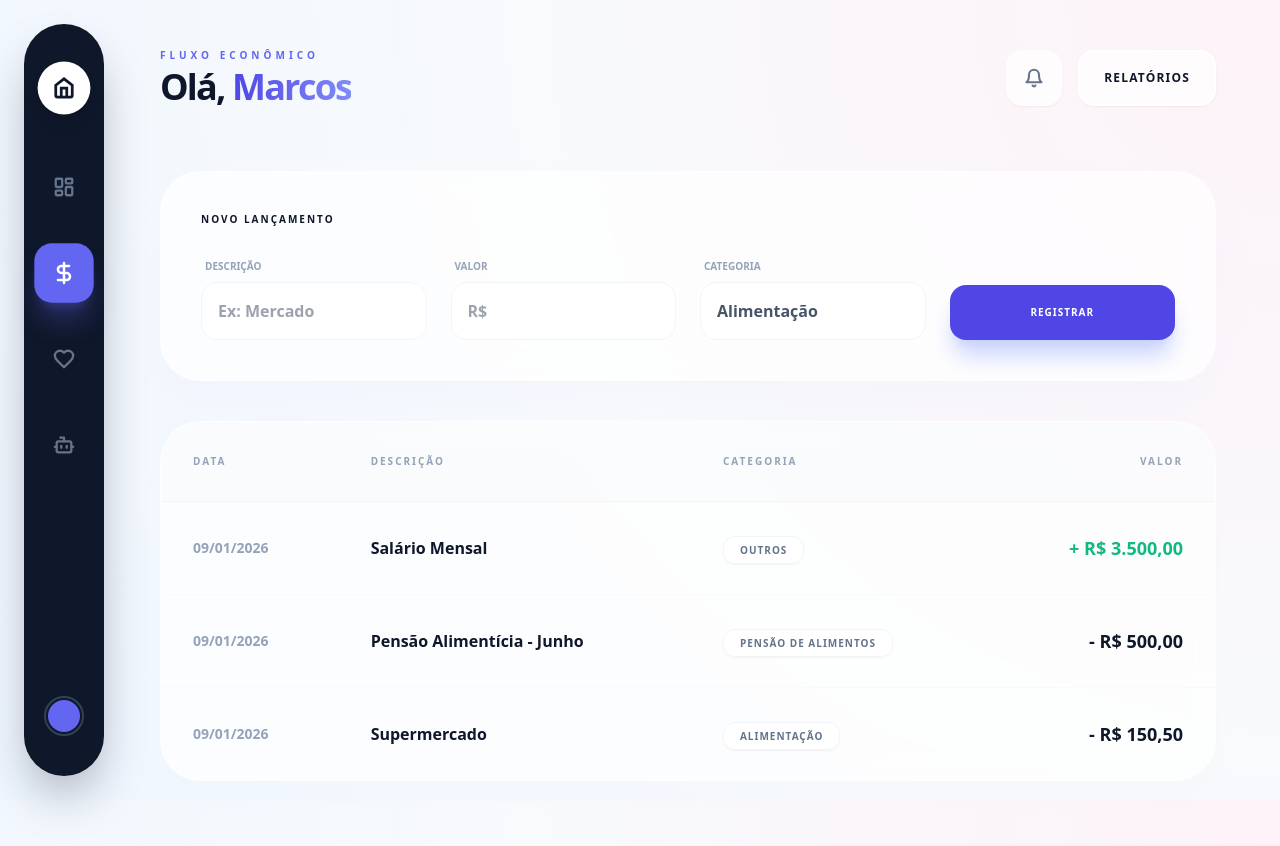
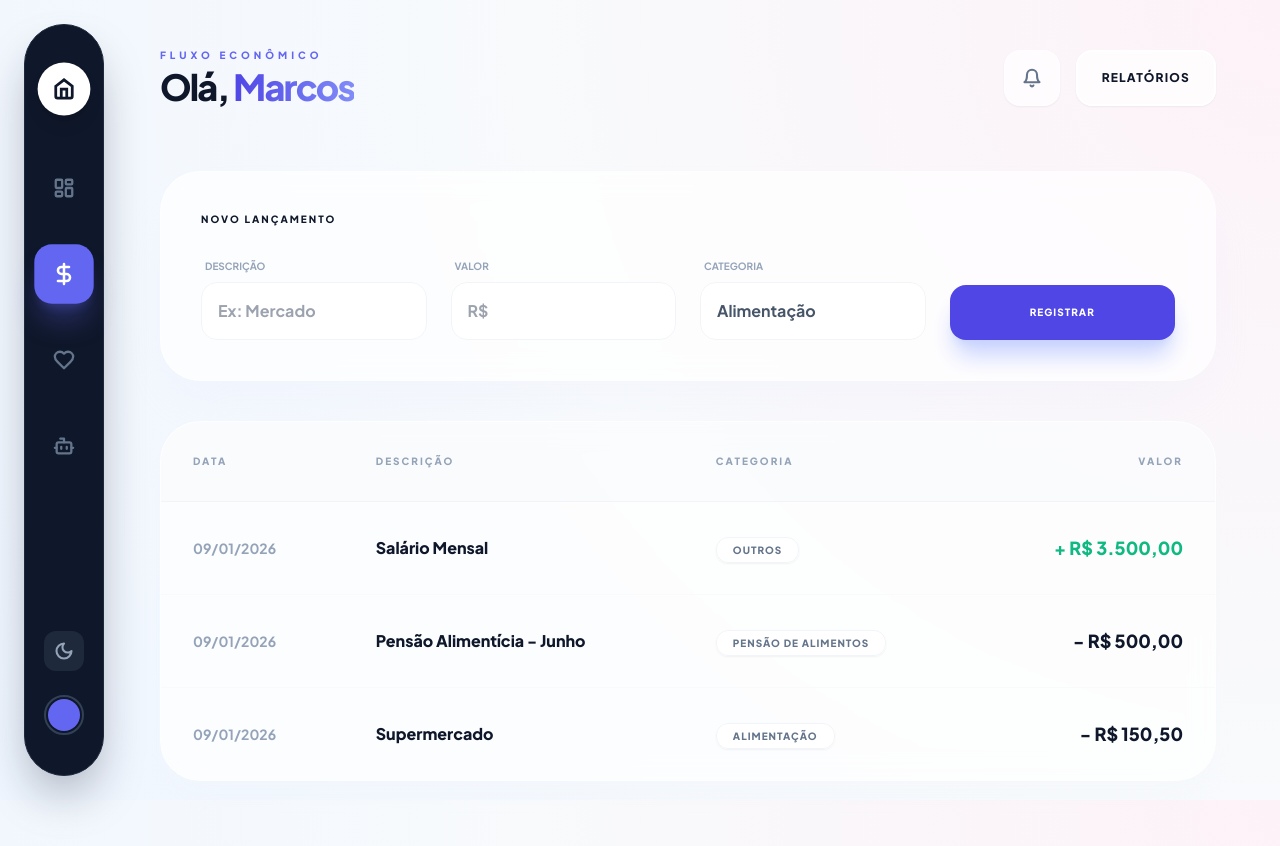
Before and after one commit to rafaelportalconcursos-alt/Finan-as-Familiares-e-Coparentalidade, a React (Vite) app: page / in a window 1280 px wide. Both pictures are taken after a click on the button 64 px from the left and 273 px from the top of the page. Shown: the top 846 px of the page. Built offline with nearby package versions, Linux system fonts and the light colour scheme.

Commit message:
feat: Implement dark mode and UI enhancements
Integrates a dark mode toggle and applies it across the application. This commit also includes several UI improvements such as updated fonts, refined styling for the coparenting module, and subtle animations to enhance user experience.

```diff
--- a/App.tsx
+++ b/App.tsx
@@ -9,11 +9,14 @@ import { GeminiService } from './services/geminiService';
 const App: React.FC = () => {
   const [state, setState] = useState<AppState>(INITIAL_STATE);
   const [activeTab, setActiveTab] = useState<'dashboard' | 'finance' | 'coparenting' | 'ai'>('dashboard');
+  const [theme, setTheme] = useState<'light' | 'dark'>(() => {
+    return (localStorage.getItem('theme') as 'light' | 'dark') || 'light';
+  });
   const [chatInput, setChatInput] = useState('');
   const [chatMessages, setChatMessages] = useState<{ role: 'user' | 'assistant', content: string }[]>([]);
   const [isLoading, setIsLoading] = useState(false);
 
-  // Persistence
+  // Persistence and Theme sync
   useEffect(() => {
     const saved = localStorage.getItem('family_finance_modern_v1');
     if (saved) {
@@ -28,6 +31,18 @@ const App: React.FC = () => {
   useEffect(() => {
     localStorage.setItem('family_finance_modern_v1', JSON.stringify(state));
   }, [state]);
+
+  useEffect(() => {
+    const root = window.document.documentElement;
+    if (theme === 'dark') {
+      root.classList.add('dark');
+    } else {
+      root.classList.remove('dark');
+    }
+    localStorage.setItem('theme', theme);
+  }, [theme]);
+
+  const toggleTheme = () => setTheme(prev => prev === 'light' ? 'dark' : 'light');
 
   const addTransaction = (t: Omit<Transaction, 'id'>) => {
     const newTransaction = { ...t, id: Math.random().toString(36).substr(2, 9) };
@@ -72,9 +87,9 @@ const App: React.FC = () => {
     .sort((a, b) => new Date(a.date).getTime() - new Date(b.date).getTime())[0]?.date || null;
 
   return (
-    <div className="min-h-screen pb-24 md:pb-0 md:pl-24 bg-transparent flex flex-col font-sans">
+    <div className="min-h-screen pb-24 md:pb-0 md:pl-24 flex flex-col font-sans transition-colors duration-500">
       {/* Dynamic Floating Sidebar */}
-      <aside className="fixed left-6 top-6 bottom-6 w-20 bg-slate-900 rounded-[2.5rem] flex flex-col items-center py-10 z-50 hidden md:flex shadow-2xl shadow-slate-900/40">
+      <aside className="fixed left-6 top-6 bottom-6 w-20 bg-slate-900 dark:bg-slate-950 rounded-[2.5rem] flex flex-col items-center py-10 z-50 hidden md:flex shadow-2xl shadow-slate-900/40 border border-slate-800">
         <div className="w-12 h-12 bg-white rounded-full flex items-center justify-center text-slate-900 font-black mb-12 shadow-lg scale-110">
           <svg width="20" height="20" viewBox="0 0 24 24" fill="none" stroke="currentColor" strokeWidth="3"><path d="M3 9l9-7 9 7v11a2 2 0 0 1-2 2H5a2 2 0 0 1-2-2z"/><polyline points="9 22 9 12 15 12 15 22"/></svg>
         </div>
@@ -86,7 +101,13 @@ const App: React.FC = () => {
           <NavIcon active={activeTab === 'ai'} onClick={() => setActiveTab('ai')} icon={<AiIcon />} />
         </nav>
 
-        <div className="mt-auto">
+        <div className="mt-auto flex flex-col gap-6">
+           <button
+             onClick={toggleTheme}
+             className="w-10 h-10 rounded-xl bg-slate-800 text-slate-400 hover:text-indigo-400 transition-colors flex items-center justify-center"
+           >
+             {theme === 'light' ? <MoonIcon /> : <SunIcon />}
+           </button>
            <div className="w-10 h-10 rounded-full border-2 border-slate-700 p-0.5 overflow-hidden">
               <div className="w-full h-full bg-indigo-500 rounded-full"></div>
            </div>
@@ -97,21 +118,27 @@ const App: React.FC = () => {
       <main className="flex-1 px-6 md:px-16 pt-12 pb-24 max-w-7xl mx-auto w-full">
         <header className="mb-16 flex justify-between items-center">
           <div className="space-y-1">
-            <h2 className="text-[10px] font-black uppercase tracking-[0.4em] text-indigo-500">
+            <h2 className="text-[10px] font-black uppercase tracking-[0.4em] text-indigo-500 dark:text-indigo-400">
                {activeTab === 'dashboard' && 'Panorama Geral'}
                {activeTab === 'finance' && 'Fluxo Econômico'}
                {activeTab === 'coparenting' && 'Centro de Coparentalidade'}
                {activeTab === 'ai' && 'Assistência Inteligente'}
             </h2>
-            <h1 className="text-4xl font-black text-slate-900 tracking-tighter">
+            <h1 className="text-4xl font-black text-slate-900 dark:text-white tracking-tighter transition-colors">
               Olá, <span className="text-transparent bg-clip-text bg-gradient-to-r from-indigo-600 to-indigo-400">Marcos</span>
             </h1>
           </div>
           <div className="flex gap-4">
-             <button className="w-14 h-14 glass rounded-2xl flex items-center justify-center text-slate-500 shadow-sm hover:scale-105 transition active:scale-95">
+             <button
+               onClick={toggleTheme}
+               className="md:hidden w-14 h-14 glass rounded-2xl flex items-center justify-center text-slate-500 dark:text-slate-300 shadow-sm transition-all active:scale-95"
+             >
+               {theme === 'light' ? <MoonIcon /> : <SunIcon />}
+             </button>
+             <button className="w-14 h-14 glass rounded-2xl flex items-center justify-center text-slate-500 dark:text-slate-300 shadow-sm hover:scale-105 transition active:scale-95">
                <BellIcon />
              </button>
-             <button className="hidden md:flex items-center gap-3 px-6 glass rounded-2xl font-black text-xs uppercase tracking-widest text-slate-900 border-2 border-white hover:bg-white transition shadow-sm">
+             <button className="hidden md:flex items-center gap-3 px-6 glass rounded-2xl font-black text-xs uppercase tracking-widest text-slate-900 dark:text-white border-2 border-white dark:border-slate-800 hover:bg-white dark:hover:bg-slate-800 transition shadow-sm">
                 Relatórios
              </button>
           </div>
@@ -128,20 +155,20 @@ const App: React.FC = () => {
 
         {activeTab === 'finance' && (
           <div className="space-y-10 animate-in slide-in-from-bottom-8 duration-700">
-            <div className="glass p-10 rounded-[2.5rem] shadow-2xl shadow-indigo-100/20">
-              <h3 className="font-black text-slate-900 uppercase tracking-[0.2em] text-[10px] mb-8">Novo Lançamento</h3>
+            <div className="glass p-10 rounded-[2.5rem] shadow-2xl shadow-indigo-100/20 dark:shadow-none border border-white/40 dark:border-slate-800">
+              <h3 className="font-black text-slate-900 dark:text-slate-100 uppercase tracking-[0.2em] text-[10px] mb-8">Novo Lançamento</h3>
               <div className="grid grid-cols-1 md:grid-cols-4 gap-6">
                 <div className="flex flex-col gap-2">
-                  <label className="text-[10px] font-bold text-slate-400 uppercase ml-1">Descrição</label>
-                  <input type="text" placeholder="Ex: Mercado" className="p-4 bg-white border border-slate-100 rounded-2xl focus:ring-4 focus:ring-indigo-50 outline-none font-bold text-slate-800" id="desc" />
+                  <label className="text-[10px] font-bold text-slate-400 dark:text-slate-500 uppercase ml-1">Descrição</label>
+                  <input type="text" placeholder="Ex: Mercado" className="p-4 bg-white dark:bg-slate-800 border border-slate-100 dark:border-slate-700 rounded-2xl focus:ring-4 focus:ring-indigo-50 dark:focus:ring-indigo-900/20 outline-none font-bold text-slate-800 dark:text-white transition-all" id="desc" />
                 </div>
                 <div className="flex flex-col gap-2">
-                  <label className="text-[10px] font-bold text-slate-400 uppercase ml-1">Valor</label>
-                  <input type="number" placeholder="R$" className="p-4 bg-white border border-slate-100 rounded-2xl focus:ring-4 focus:ring-indigo-50 outline-none font-bold text-slate-800" id="val" />
+                  <label className="text-[10px] font-bold text-slate-400 dark:text-slate-500 uppercase ml-1">Valor</label>
+                  <input type="number" placeholder="R$" className="p-4 bg-white dark:bg-slate-800 border border-slate-100 dark:border-slate-700 rounded-2xl focus:ring-4 focus:ring-indigo-50 dark:focus:ring-indigo-900/20 outline-none font-bold text-slate-800 dark:text-white transition-all" id="val" />
                 </div>
                 <div className="flex flex-col gap-2">
-                  <label className="text-[10px] font-bold text-slate-400 uppercase ml-1">Categoria</label>
-                  <select className="p-4 bg-white border border-slate-100 rounded-2xl focus:ring-4 focus:ring-indigo-50 outline-none font-bold text-slate-600 appearance-none" id="cat">
+                  <label className="text-[10px] font-bold text-slate-400 dark:text-slate-500 uppercase ml-1">Categoria</label>
+                  <select className="p-4 bg-white dark:bg-slate-800 border border-slate-100 dark:border-slate-700 rounded-2xl focus:ring-4 focus:ring-indigo-50 dark:focus:ring-indigo-900/20 outline-none font-bold text-slate-600 dark:text-slate-300 appearance-none transition-all" id="cat">
                     {Object.values(Category).map(c => <option key={c} value={c}>{c}</option>)}
                   </select>
                 </div>
@@ -156,33 +183,33 @@ const App: React.FC = () => {
                       (document.getElementById('val') as HTMLInputElement).value = '';
                     }
                   }}
-                  className="bg-indigo-600 text-white font-black uppercase tracking-widest text-[10px] rounded-2xl hover:bg-indigo-700 transition active:scale-95 shadow-xl shadow-indigo-200 mt-auto py-5"
+                  className="bg-indigo-600 text-white font-black uppercase tracking-widest text-[10px] rounded-2xl hover:bg-indigo-700 transition active:scale-95 shadow-xl shadow-indigo-200 dark:shadow-none mt-auto py-5"
                 >
                   Registrar
                 </button>
               </div>
             </div>
 
-            <div className="glass rounded-[2.5rem] shadow-xl shadow-slate-100/20 overflow-hidden">
+            <div className="glass rounded-[2.5rem] shadow-xl shadow-slate-100/20 dark:shadow-none overflow-hidden border border-white/40 dark:border-slate-800">
               <div className="overflow-x-auto">
                 <table className="w-full text-left">
-                  <thead className="bg-slate-50/50 border-b border-slate-100">
+                  <thead className="bg-slate-50/50 dark:bg-slate-800/50 border-b border-slate-100 dark:border-slate-700">
                     <tr>
-                      <th className="p-8 text-[10px] font-black uppercase tracking-[0.2em] text-slate-400">Data</th>
-                      <th className="p-8 text-[10px] font-black uppercase tracking-[0.2em] text-slate-400">Descrição</th>
-                      <th className="p-8 text-[10px] font-black uppercase tracking-[0.2em] text-slate-400">Categoria</th>
-                      <th className="p-8 text-[10px] font-black uppercase tracking-[0.2em] text-slate-400 text-right">Valor</th>
+                      <th className="p-8 text-[10px] font-black uppercase tracking-[0.2em] text-slate-400 dark:text-slate-500">Data</th>
+                      <th className="p-8 text-[10px] font-black uppercase tracking-[0.2em] text-slate-400 dark:text-slate-500">Descrição</th>
+                      <th className="p-8 text-[10px] font-black uppercase tracking-[0.2em] text-slate-400 dark:text-slate-500">Categoria</th>
+                      <th className="p-8 text-[10px] font-black uppercase tracking-[0.2em] text-slate-400 dark:text-slate-500 text-right">Valor</th>
                     </tr>
                   </thead>
-                  <tbody className="divide-y divide-slate-50">
+                  <tbody className="divide-y divide-slate-50 dark:divide-slate-800">
                     {state.transactions.map(t => (
-                      <tr key={t.id} className="hover:bg-indigo-50/30 transition-colors group">
-                        <td className="p-8 text-sm text-slate-400 font-bold">{new Date(t.date).toLocaleDateString('pt-BR')}</td>
-                        <td className="p-8 font-black text-slate-900 group-hover:text-indigo-600 transition-colors">{t.description}</td>
+                      <tr key={t.id} className="hover:bg-indigo-50/30 dark:hover:bg-indigo-900/10 transition-colors group">
+                        <td className="p-8 text-sm text-slate-400 dark:text-slate-500 font-bold">{new Date(t.date).toLocaleDateString('pt-BR')}</td>
+                        <td className="p-8 font-black text-slate-900 dark:text-white group-hover:text-indigo-600 dark:group-hover:text-indigo-400 transition-colors">{t.description}</td>
                         <td className="p-8">
-                          <span className="px-4 py-1.5 bg-white border border-slate-100 rounded-xl text-[10px] font-black uppercase tracking-widest text-slate-500 shadow-sm">{t.category}</span>
+                          <span className="px-4 py-1.5 bg-white dark:bg-slate-800 border border-slate-100 dark:border-slate-700 rounded-xl text-[10px] font-black uppercase tracking-widest text-slate-500 dark:text-slate-400 shadow-sm">{t.category}</span>
                         </td>
-                        <td className={`p-8 font-black text-right text-lg ${t.type === TransactionType.INCOME ? 'text-emerald-500' : 'text-slate-900'}`}>
+                        <td className={`p-8 font-black text-right text-lg ${t.type === TransactionType.INCOME ? 'text-emerald-500' : 'text-slate-900 dark:text-white'}`}>
                           {t.type === TransactionType.INCOME ? '+' : '-'} R$ {t.amount.toLocaleString('pt-BR', { minimumFractionDigits: 2 })}
                         </td>
                       </tr>
@@ -205,17 +232,17 @@ const App: React.FC = () => {
         )}
 
         {activeTab === 'ai' && (
-          <div className="glass rounded-[2.5rem] shadow-2xl shadow-indigo-100/20 h-[750px] flex flex-col overflow-hidden animate-in slide-in-from-right-8 duration-700">
-            <div className="p-8 border-b border-slate-100 flex items-center justify-between bg-white/50">
+          <div className="glass rounded-[2.5rem] shadow-2xl shadow-indigo-100/20 dark:shadow-none h-[750px] flex flex-col overflow-hidden animate-in slide-in-from-right-8 duration-700 border border-white/40 dark:border-slate-800">
+            <div className="p-8 border-b border-slate-100 dark:border-slate-800 flex items-center justify-between bg-white/50 dark:bg-slate-900/50">
               <div className="flex items-center gap-4">
-                <div className="w-14 h-14 bg-indigo-600 rounded-[1.25rem] flex items-center justify-center text-white shadow-xl shadow-indigo-100">
+                <div className="w-14 h-14 bg-indigo-600 rounded-[1.25rem] flex items-center justify-center text-white shadow-xl shadow-indigo-100 dark:shadow-none">
                   <AiIcon />
                 </div>
                 <div>
-                  <h4 className="font-black text-slate-900 uppercase tracking-tight">Concierge Financeiro</h4>
+                  <h4 className="font-black text-slate-900 dark:text-white uppercase tracking-tight">Concierge Financeiro</h4>
                   <div className="flex items-center gap-1.5 mt-1">
                     <div className="w-2 h-2 bg-emerald-500 rounded-full animate-pulse shadow-sm"></div>
-                    <span className="text-[10px] font-black text-slate-400 uppercase tracking-[0.2em]">Consultor Ativo</span>
+                    <span className="text-[10px] font-black text-slate-400 dark:text-slate-500 uppercase tracking-[0.2em]">Consultor Ativo</span>
                   </div>
                 </div>
               </div>
@@ -224,38 +251,38 @@ const App: React.FC = () => {
             <div className="flex-1 overflow-y-auto p-10 space-y-8">
               {chatMessages.length === 0 && (
                 <div className="text-center py-20 space-y-6">
-                  <div className="w-20 h-20 bg-indigo-50 rounded-full flex items-center justify-center mx-auto text-indigo-500 mb-4 animate-bounce">
+                  <div className="w-20 h-20 bg-indigo-50 dark:bg-slate-800 rounded-full flex items-center justify-center mx-auto text-indigo-500 mb-4 animate-bounce">
                     <AiIcon />
                   </div>
-                  <h4 className="font-black text-slate-900 text-3xl tracking-tighter">Como posso organizar <br/>seu dia hoje?</h4>
-                  <p className="text-slate-400 font-medium max-w-sm mx-auto text-sm">Analiso seus gastos com a filha, dou dicas de investimento ou apenas tiro dúvidas rápidas sobre seu saldo.</p>
+                  <h4 className="font-black text-slate-900 dark:text-white text-3xl tracking-tighter">Como posso organizar <br/>seu dia hoje?</h4>
+                  <p className="text-slate-400 dark:text-slate-500 font-medium max-w-sm mx-auto text-sm">Analiso seus gastos com a filha, dou dicas de investimento ou apenas tiro dúvidas rápidas sobre seu saldo.</p>
                 </div>
               )}
               {chatMessages.map((m, i) => (
                 <div key={i} className={`flex ${m.role === 'user' ? 'justify-end' : 'justify-start'}`}>
-                  <div className={`max-w-[70%] p-6 rounded-[2rem] text-sm font-medium leading-relaxed shadow-xl ${m.role === 'user' ? 'bg-indigo-600 text-white rounded-br-none shadow-indigo-100' : 'bg-white text-slate-700 rounded-bl-none border border-slate-100 shadow-slate-100'}`}>
+                  <div className={`max-w-[70%] p-6 rounded-[2rem] text-sm font-medium leading-relaxed shadow-xl ${m.role === 'user' ? 'bg-indigo-600 text-white rounded-br-none shadow-indigo-100' : 'bg-white dark:bg-slate-800 text-slate-700 dark:text-slate-200 rounded-bl-none border border-slate-100 dark:border-slate-700 shadow-slate-100 dark:shadow-none'}`}>
                     {m.content}
                   </div>
                 </div>
               ))}
               {isLoading && (
                 <div className="flex justify-start">
-                  <div className="bg-slate-50 p-6 rounded-[2rem] rounded-bl-none text-indigo-300 font-black tracking-widest text-[10px] uppercase animate-pulse">
+                  <div className="bg-slate-50 dark:bg-slate-800 p-6 rounded-[2rem] rounded-bl-none text-indigo-300 font-black tracking-widest text-[10px] uppercase animate-pulse">
                     Otimizando resposta...
                   </div>
                 </div>
               )}
             </div>
 
-            <form onSubmit={handleChatSubmit} className="p-8 border-t border-slate-100 bg-white/50 flex gap-4">
+            <form onSubmit={handleChatSubmit} className="p-8 border-t border-slate-100 dark:border-slate-800 bg-white/50 dark:bg-slate-900/50 flex gap-4">
               <input
                 type="text"
                 value={chatInput}
                 onChange={(e) => setChatInput(e.target.value)}
                 placeholder="Pergunte sobre seus gastos ou pensão..."
-                className="flex-1 p-5 border-2 border-slate-100 bg-white rounded-2xl focus:border-indigo-500 outline-none font-bold text-slate-700 transition-colors shadow-inner"
+                className="flex-1 p-5 border-2 border-slate-100 dark:border-slate-700 bg-white dark:bg-slate-800 rounded-2xl focus:border-indigo-500 outline-none font-bold text-slate-700 dark:text-white transition-all shadow-inner"
               />
-              <button type="submit" className="bg-slate-900 text-white p-6 rounded-2xl hover:bg-slate-800 transition active:scale-95 shadow-xl shadow-slate-200">
+              <button type="submit" className="bg-slate-900 dark:bg-indigo-600 text-white p-6 rounded-2xl hover:bg-slate-800 dark:hover:bg-indigo-700 transition active:scale-95 shadow-xl shadow-slate-200 dark:shadow-none">
                 <SendIcon />
               </button>
             </form>
@@ -264,7 +291,7 @@ const App: React.FC = () => {
       </main>
 
       {/* Modern Bottom Nav for Mobile */}
-      <nav className="fixed bottom-6 left-6 right-6 h-20 glass rounded-[2rem] flex md:hidden z-50 px-4 items-center shadow-2xl shadow-indigo-200/50">
+      <nav className="fixed bottom-6 left-6 right-6 h-20 glass rounded-[2rem] flex md:hidden z-50 px-4 items-center shadow-2xl shadow-indigo-200/50 border border-white/40 dark:border-slate-800">
         <MobileTab active={activeTab === 'dashboard'} onClick={() => setActiveTab('dashboard')} icon={<DashboardIcon />} />
         <MobileTab active={activeTab === 'finance'} onClick={() => setActiveTab('finance')} icon={<FinanceIcon />} />
         <MobileTab active={activeTab === 'coparenting'} onClick={() => setActiveTab('coparenting')} icon={<ChildIcon />} />
@@ -281,7 +308,7 @@ const NavIcon = ({ active, onClick, icon }: { active: boolean, onClick: () => vo
 );
 
 const MobileTab = ({ active, onClick, icon }: { active: boolean, onClick: () => void, icon: any }) => (
-  <button onClick={onClick} className={`flex-1 flex flex-col items-center justify-center transition-all duration-300 ${active ? 'text-indigo-600 scale-110' : 'text-slate-300'}`}>
+  <button onClick={onClick} className={`flex-1 flex flex-col items-center justify-center transition-all duration-300 ${active ? 'text-indigo-600 dark:text-indigo-400 scale-110' : 'text-slate-300 dark:text-slate-600'}`}>
     <div className={`p-2 rounded-xl`}>{icon}</div>
   </button>
 );
@@ -292,5 +319,7 @@ const ChildIcon = () => <svg xmlns="http://www.w3.org/2000/svg" width="22" heigh
 const AiIcon = () => <svg xmlns="http://www.w3.org/2000/svg" width="22" height="22" viewBox="0 0 24 24" fill="none" stroke="currentColor" strokeWidth="2.5" strokeLinecap="round" strokeLinejoin="round"><path d="M12 8V4H8"/><rect width="16" height="12" x="4" y="8" rx="2"/><path d="M2 14h2"/><path d="M20 14h2"/><path d="M15 13v2"/><path d="M9 13v2"/></svg>;
 const BellIcon = () => <svg xmlns="http://www.w3.org/2000/svg" width="20" height="20" viewBox="0 0 24 24" fill="none" stroke="currentColor" strokeWidth="2.5" strokeLinecap="round" strokeLinejoin="round"><path d="M6 8a6 6 0 0 1 12 0c0 7 3 9 3 9H3s3-2 3-9"/><path d="M10.3 21a1.94 1.94 0 0 0 3.4 0"/></svg>;
 const SendIcon = () => <svg xmlns="http://www.w3.org/2000/svg" width="20" height="20" viewBox="0 0 24 24" fill="none" stroke="currentColor" strokeWidth="2.5" strokeLinecap="round" strokeLinejoin="round"><path d="m22 2-7 20-4-9-9-4Z"/><path d="M22 2 11 13"/></svg>;
+const SunIcon = () => <svg xmlns="http://www.w3.org/2000/svg" width="20" height="20" viewBox="0 0 24 24" fill="none" stroke="currentColor" strokeWidth="2.5" strokeLinecap="round" strokeLinejoin="round"><circle cx="12" cy="12" r="4"/><path d="M12 2v2"/><path d="M12 20v2"/><path d="m4.93 4.93 1.41 1.41"/><path d="m17.66 17.66 1.41 1.41"/><path d="M2 12h2"/><path d="M20 12h2"/><path d="m6.34 17.66-1.41 1.41"/><path d="m19.07 4.93-1.41 1.41"/></svg>;
+const MoonIcon = () => <svg xmlns="http://www.w3.org/2000/svg" width="20" height="20" viewBox="0 0 24 24" fill="none" stroke="currentColor" strokeWidth="2.5" strokeLinecap="round" strokeLinejoin="round"><path d="M12 3a6 6 0 0 0 9 9 9 9 0 1 1-9-9Z"/></svg>;
 
 export default App;
--- a/index.html
+++ b/index.html
@@ -1,25 +1,45 @@
 
 <!DOCTYPE html>
-<html lang="pt-BR">
+<html lang="pt-BR" class="light">
   <head>
     <meta charset="UTF-8" />
     <meta name="viewport" content="width=device-width, initial-scale=1.0" />
     <title>FamilyFinance - Gestão & Coparentalidade</title>
     <script src="https://cdn.tailwindcss.com"></script>
+    <script>
+      tailwind.config = {
+        darkMode: 'class',
+        theme: {
+          extend: {
+            fontFamily: {
+              sans: ['Plus Jakarta Sans', 'sans-serif'],
+            },
+          },
+        },
+      }
+    </script>
     <link href="https://fonts.googleapis.com/css2?family=Plus+Jakarta+Sans:wght@300;400;500;600;700;800&display=swap" rel="stylesheet">
     <style>
       body {
         font-family: 'Plus Jakarta Sans', sans-serif;
         background: radial-gradient(circle at top right, #fdf2f8, #f8fafc, #eff6ff);
         background-attachment: fixed;
-        color: #1e293b;
-        margin: 0;
+        transition: background 0.5s ease, color 0.3s ease;
+      }
+      html.dark body {
+        background: radial-gradient(circle at top right, #1e1b4b, #0f172a, #020617);
+        color: #f8fafc;
       }
       .glass {
         background: rgba(255, 255, 255, 0.7);
         backdrop-filter: blur(12px);
         -webkit-backdrop-filter: blur(12px);
         border: 1px solid rgba(255, 255, 255, 0.4);
+        transition: background 0.3s ease, border 0.3s ease;
+      }
+      html.dark .glass {
+        background: rgba(15, 23, 42, 0.7);
+        border: 1px solid rgba(255, 255, 255, 0.1);
       }
       ::-webkit-scrollbar {
         width: 6px;
@@ -27,6 +47,9 @@
       ::-webkit-scrollbar-thumb {
         background: #cbd5e1;
         border-radius: 10px;
+      }
+      html.dark ::-webkit-scrollbar-thumb {
+        background: #334155;
       }
     </style>
     <script type="importmap">
@@ -42,9 +65,8 @@
     }
     </script>
   </head>
-  <body class="antialiased">
+  <body class="antialiased min-h-screen">
     <div id="root"></div>
-    <!-- O script abaixo é essencial para iniciar a aplicação -->
     <script type="module" src="./index.tsx"></script>
   </body>
 </html>
```
Also changed, not shown: components/CoparentingModule.tsx (+20 -20 lines), components/Dashboard.tsx (+32 -23 lines).
